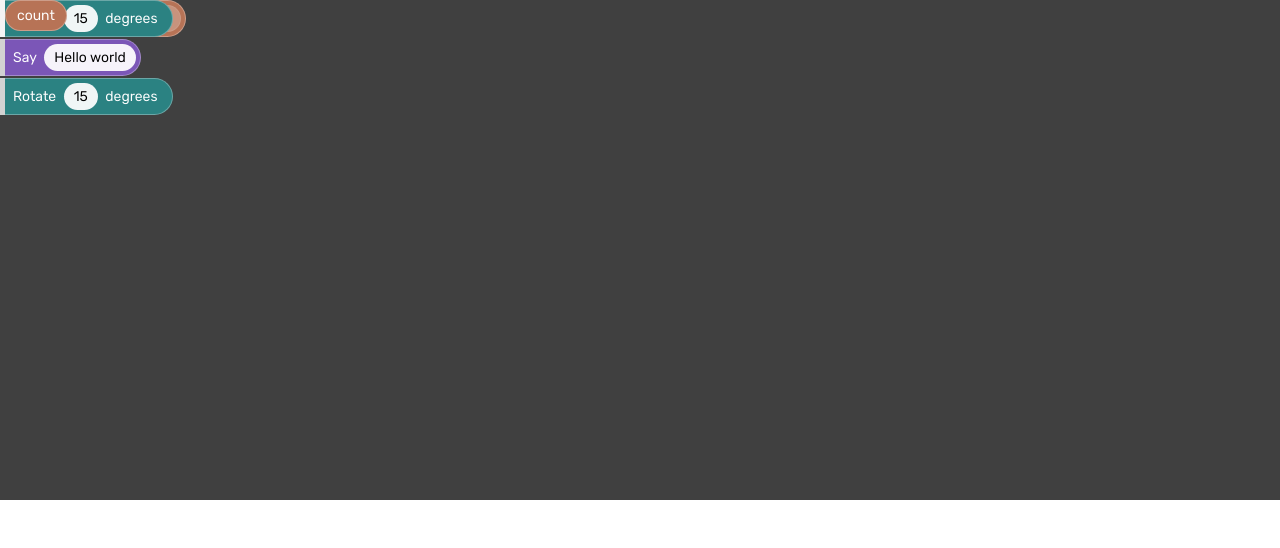
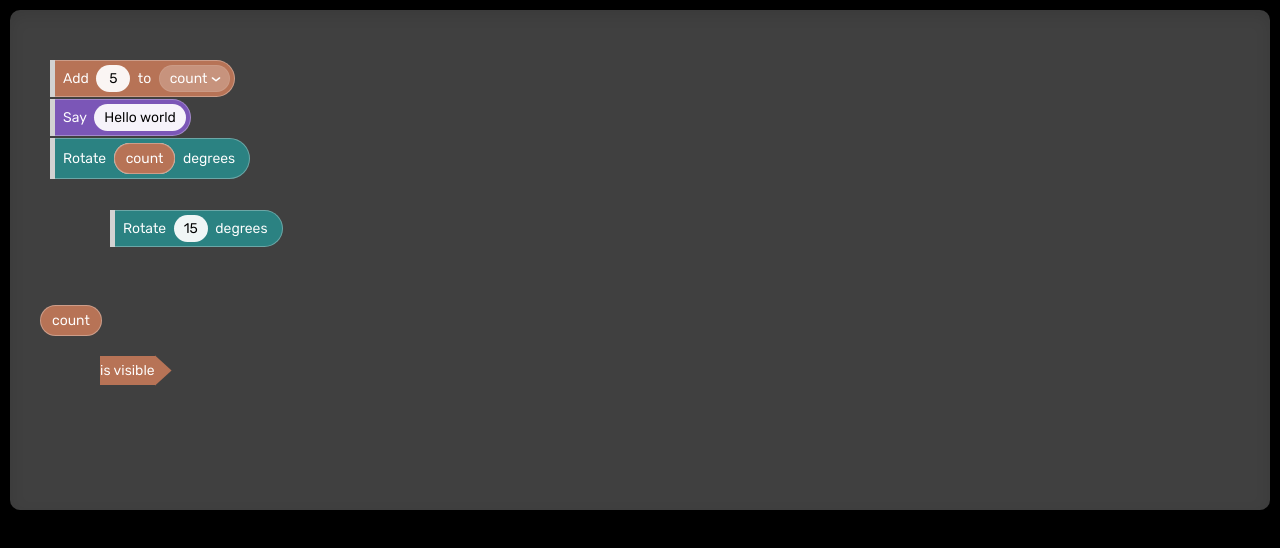
Before and after one commit to pyroxenite/code-block, a plain HTML site: page index.html in a window 1280 px wide. Drawn offline with Linux system fonts and the light colour scheme.

Commit message:
Restructuring

```diff
--- /dev/null
+++ b/css/command-block.css
@@ -0,0 +1,26 @@
+.block-container .command.block>.content {
+    border-radius: 0 100px 100px 0;
+    margin-bottom: 2px;
+    padding-left: 6px;
+    border-top: 1px solid rgba(255, 255, 255, 0.3);
+    border-bottom: 1px solid rgba(255, 255, 255, 0.3);
+    border-right: 1px solid rgba(255, 255, 255, 0.3);
+    transform: translateX(5px);
+    padding: 4px;
+}
+
+.block-container .command.block>.content::before {
+    content: "";
+    display: inline-block;
+    position: absolute;
+    width: 5px;
+    left: -5px;
+    top: -1px;
+    bottom: -1px;
+    /* height: 20px; */
+    background-color: rgba(255, 255, 255, 0.764);
+}
+
+.block-container .command.block>.content>.label:first-child {
+    margin-left: 4px;
+}
--- a/style.css
+++ b/css/main.css
@@ -1,11 +1,13 @@
 body {
-    padding: 0;
-    margin: 0;
+    padding: 0px;
+    margin: 0px;
+    background-color: black;
+    height: 100vh;
 }
 
 @font-face {
     font-family: Rubik;
-    src: url("Rubik.ttf");
+    src: url("../fonts/Rubik.ttf");
 }
 
 .block-container {
@@ -14,9 +16,12 @@ body {
     height: 500px;
     font-family: Rubik;
     position: relative;
+    border-radius: 10px;
+    margin: 10px;
+    box-shadow: inset 0 5px 15px rgba(0, 0, 0, 0.1);
 }
 
-.block-container > .block {
+.block-container>.block {
     /* border: 3px solid yellow;
     background-color: rgba(255, 255, 255, 0.1);
     border-radius: 20px;
@@ -25,14 +30,14 @@ body {
     position: absolute;
 }
 
-.block-container .command.block {
-    display: inline-block;
+.block-container .block {
+    display: block;
     user-select: none;
     -webkit-user-select: none;
     cursor: default;
 }
 
-.block-container .block > .content {
+.block-container .block>.content {
     background-color: rgb(90, 90, 90);
     display: inline-block;
     color: white;
@@ -44,41 +49,10 @@ body {
     font-family: Rubik;
     font-variation-settings: "wght" 380;
     position: relative;
+    white-space: nowrap;
 }
 
-.block-container .command.block > .content {
-    border-radius: 0 100px 100px 0;
-    margin-bottom: 2px;
-    padding-left: 6px;
-    border-top: 1px solid rgba(255, 255, 255, 0.3);
-    border-bottom: 1px solid rgba(255, 255, 255, 0.3);
-    border-right: 1px solid rgba(255, 255, 255, 0.3);
-    transform: translateX(5px);
-    padding: 4px;
-}
-
-.block-container .value.block > .content {
-    border-radius: 100px 100px;
-    margin-bottom: 2px;
-    padding-left: 6px;
-    border: 1px solid rgba(255, 255, 255, 0.3);
-    transform: translateX(5px);
-    padding: 1px;
-}
-
-.block-container .command.block > .content::before {
-    content: "";
-    display: inline-block;
-    position: absolute;
-    width: 5px;
-    left: -5px;
-    top: -1px;
-    bottom: -1px;
-    /* height: 20px; */
-    background-color: rgba(255, 255, 255, 0.764);
-}
-
-.block-container .block > .content > .label {
+.block-container .block>.content>.label {
     display: inline-block;
     margin-top: 5px;
     margin-bottom: 5px;
@@ -89,19 +63,17 @@ body {
     cursor: default;
 }
 
-.block-container .command.block > .content > .label:first-child {
-    margin-left: 4px;
-}
 
-.block-container .block > .content > .label:first-child {
+
+.block-container .block>.content>.label:first-child {
     margin-left: 10px;
 }
 
-.block-container .block > .content > .label:last-child {
+.block-container .block>.content>.label:last-child {
     margin-right: 10px;
 }
 
-.block-container .command.block > .content > .value-slot {
+.block-container .block>.content>.value-slot {
     display: inline-block;
     background-color: rgba(255, 255, 255, 0.929);
     border-radius: 100px;
@@ -113,15 +85,15 @@ body {
     text-align: center;
 }
 
-.block-container .command.block > .content > .value-slot:empty {
+.block-container .block>.content>.value-slot:empty {
     content: "\00a0\00a0";
 }
 
-.block-container .command.block > .content > :is(.value-slot, .choice):last-child {
+.block-container .block>.content> :is(.value-slot, .choice):last-child {
     margin-right: 0px;
 }
 
-.block-container .command.block > .content > .choice {
+.block-container .block>.content>.choice {
     background-color: rgba(255, 255, 255, 0.231);
     border-radius: 100px;
     display: inline-block;
@@ -148,28 +120,16 @@ body {
     translate: 0 2px;
 } */
 
-.block-container .command.block > .content > .choice::after {
+.block-container .block>.content>.choice::after {
     content: " ";
     display: inline-block;
     width: 10px;
     height: 10px;
-    margin-left: 5px;
+    margin-left: 4px;
     translate: 0 2px;
-    background: url("drop-down-arrow.svg");
+    background: url("../svg/drop-down-arrow.svg");
     background-position: center;
     background-size: contain;
     background-repeat: no-repeat;
     filter: invert();
 }
-
-.block-container .action.block > .content {
-    background-color: rgb(43, 130, 130);
-}
-
-.block-container .display.block > .content {
-    background-color: rgb(123, 86, 183);
-}
-
-.block-container .data.block > .content {
-    background-color: rgb(183, 115, 86);
-}
--- /dev/null
+++ b/css/theme.css
@@ -0,0 +1,11 @@
+.block-container .action.block> :is(.content, .content::after, .content::before) {
+    background-color: rgb(43, 130, 130);
+}
+
+.block-container .display.block> :is(.content, .content::after, .content::before) {
+    background-color: rgb(123, 86, 183);
+}
+
+.block-container .data.block> :is(.content, .content::after, .content::before) {
+    background-color: rgb(183, 115, 86);
+}
--- /dev/null
+++ b/css/value-block.css
@@ -0,0 +1,61 @@
+.block-container .value.block>.content {
+    border-radius: 100px 100px;
+    padding-left: 6px;
+    border: 1px solid rgba(255, 255, 255, 0.3);
+    padding: 1px;
+    margin: -5px -10px;
+}
+
+.block-container .boolean.value.block>.content {
+    /* clip-path: polygon(
+        0 50%,
+        16px 0,
+        calc(100% - 16px) 0,
+        100% 50%,
+        100% 50%,
+        calc(100% - 16px) 100%,
+        16px 100%,
+        0% 50%,
+        0% 50%
+        ); */
+    border-radius: 0;
+    border-right: 0;
+    border-left: 0;
+    padding-left: 0px;
+    padding-right: 0px;
+    border: none;
+    position: relative;
+}
+
+/* .block-container .boolean.value.block>.content::after {
+    content: "";
+    display: block;
+    position: absolute;
+    width: 100%;
+    height: 100%;
+    background-color: rgb(232, 232, 232);
+    top: -1px;
+    bottom: -1px;
+} */
+
+.block-container .boolean.value.block>.content::after {
+    content: "";
+    display: inline-block;
+    position: absolute;
+    width: 17px;
+    right: -17px;
+    top: -1px;
+    bottom: -1px;
+    background-color: rgb(183, 115, 86);
+    clip-path: polygon(calc(100% - 17px) 0,
+            100% 50%,
+            calc(100% - 17px) 100%,
+            0% 50%,
+            0% 50%);
+    filter: drop-shadow(1px 0 0 rgba(255, 255, 255, 0.5));
+}
+
+.block-container .boolean.value.block>.content .label {
+    margin-left: 0;
+    margin-right: 0;
+}
--- a/index.html
+++ b/index.html
@@ -3,15 +3,21 @@
 <head>
     <meta charset="UTF-8">
     <title>Test</title>
-    <link rel="stylesheet" href="style.css">
+    <link rel="stylesheet" href="css/main.css">
+    <link rel="stylesheet" href="css/theme.css">
+    <link rel="stylesheet" href="css/command-block.css">
+    <link rel="stylesheet" href="css/value-block.css">
+    <link rel="stylesheet" href="css/header-block.css">
 </head>
 <body>
 
     <div class="block-container">
-    <div class="data command block">
+    <div class="data command block" style="left: 40px; top: 50px;">
         <div class="content">
             <span class="label">Add</span>
-            <span class="value-slot" contenteditable="true">1</span>
+            <span class="value-slot" contenteditable="true">
+                5
+            </span>
             <span class="label">to</span>
             <span class="choice">count</span>
         </div>
@@ -26,7 +32,13 @@
                         <div class="action command block">
                             <div class="content">
                                 <span class="label">Rotate</span>
-                                <span class="value-slot" contenteditable="true">15</span>
+                                <span class="value-slot" contenteditable="true">
+                                    <div class="data value block" style="">
+                                        <div class="content">
+                                            <span class="label">count</span>
+                                        </div>
+                                    </div>
+                                </span>
                                 <span class="label">degrees</span>
                             </div>
                             <div class="block-slot">
@@ -39,7 +51,7 @@
         </div>
     </div>
 
-    <div class="action command block" style="">
+    <div class="action command block" style="left: 100px; top: 200px;">
         <div class="content">
             <span class="label">Rotate</span>
             <span class="value-slot" contenteditable="true">15</span>
@@ -50,17 +62,20 @@
         </div>
     </div>
 
-    <div class="data value block" style="">
+    <div class="data value block" style="left: 40px; top: 300px;">
         <div class="content">
             <span class="label">count</span>
         </div>
-        <div class="block-slot">
+    </div>
 
+    <div class="data boolean value block" style="left: 100px; top: 350px;">
+        <div class="content">
+            <span class="label">is visible</span>
         </div>
     </div>
 
     </div>
 
-    <script src="script.js"></script>
+    <script src="js/code-blocks.js"></script>
 </body>
 </html>
--- a/script.js
+++ b/js/code-blocks.js
@@ -1,4 +1,8 @@
 document.querySelector(".block-container").addEventListener("mousedown", (e) => {
+    if (e.target.classList.contains("value-slot")) {
+        return;
+    }
+
     let block = getParentBlock(e.target);
 
     if (block == null) {
@@ -16,15 +20,17 @@ document.querySelector(".block-container").addEventListener("mousedown", (e) =>
         let y = (parseFloat(block.style.top) || 0) + e.movementY;
         block.style.left = `${x}px`;
         block.style.top = `${y}px`;
+        e.preventDefault();
+        return false;
     }
 
     const endDrag = (e) => {
-        document.querySelector(".block-container").removeEventListener("mousemove", handleDrag);
-        document.querySelector(".block-container").removeEventListener("mouseup", endDrag);
+        document.body.removeEventListener("mousemove", handleDrag);
+        document.body.removeEventListener("mouseup", endDrag);
     }
 
-    document.querySelector(".block-container").addEventListener("mousemove", handleDrag);
-    document.querySelector(".block-container").addEventListener("mouseup", endDrag);
+    document.body.addEventListener("mousemove", handleDrag);
+    document.body.addEventListener("mouseup", endDrag);
 });
 
 function getParentBlock(element) {
```
Also changed, not shown: css/header-block.css (added), fonts/Rubik.ttf (renamed from Rubik.ttf), svg/drop-down-arrow.svg (renamed from drop-down-arrow.svg).
